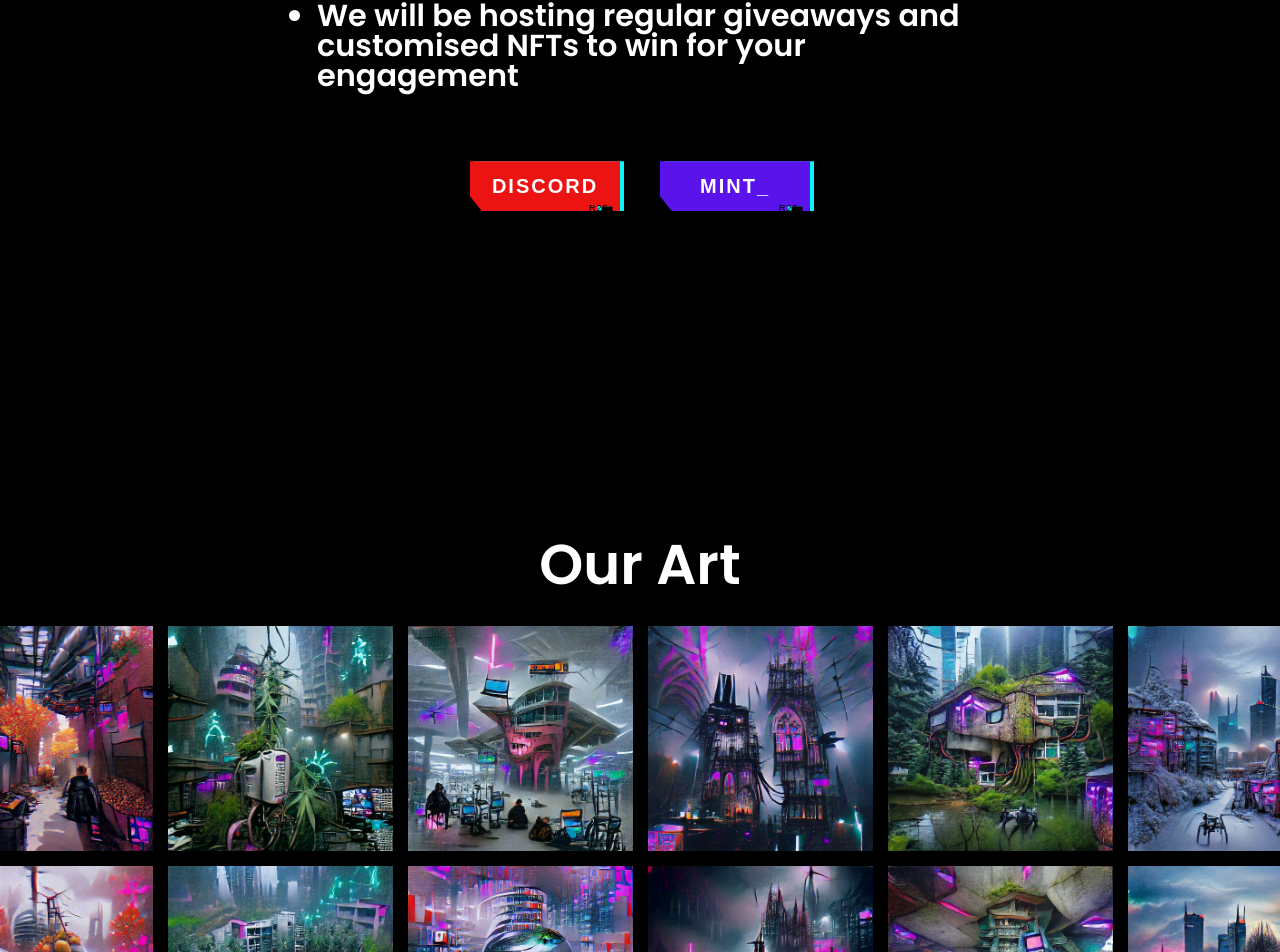
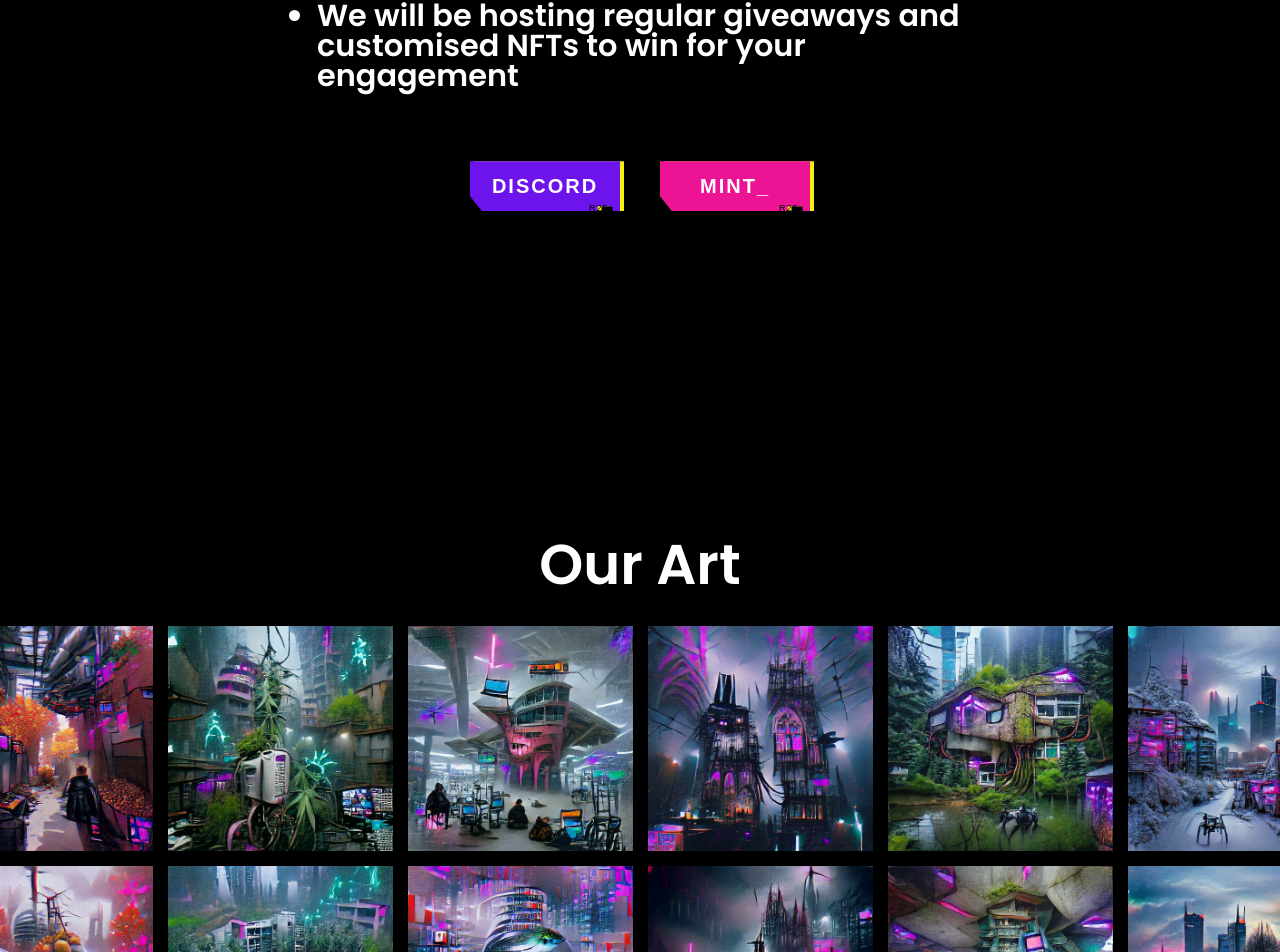
Before and after one commit to dar1ooo/CyberGen-landing-page, an Angular app: page / in a window 1280 px wide. Shown: the part 1812-2764 px from the top of the page. Built offline with nearby package versions, Linux system fonts and the light colour scheme; a web font is replaced by a local one.

Commit message:
changed primary color

```diff
--- a/src/assets/global-styles/button-styles.scss
+++ b/src/assets/global-styles/button-styles.scss
@@ -15,14 +15,14 @@ body .cybr-btn + .cybr-btn {
     calc(var(--primary-lightness, 50) * 1%)
   );
   --shadow-primary: hsl(var(--shadow-primary-hue), 90%, 50%);
-  --primary-hue: 0;
+  --primary-hue: 265;
   --primary-lightness: 50;
   --color: hsl(0, 0%, 100%);
   --font-size: 20px;
-  --shadow-primary-hue: 180;
+  --shadow-primary-hue: 60;
   --label-size: 9px;
   --shadow-secondary-hue: 60;
-  --shadow-secondary: hsl(var(--shadow-secondary-hue), 90%, 60%);
+  --shadow-secondary: hsl(var(--shadow-secondary-hue), 94%, 56%);
   --clip: polygon(
     0 0,
     100% 0,
@@ -274,5 +274,5 @@ body .cybr-btn + .cybr-btn {
 }
 
 .cybr-btn:nth-of-type(2) {
-  --primary-hue: 260;
+  --primary-hue: 324;
 }
```
Also changed, not shown: 1 other file (tests, documents, lock files or other folders).
